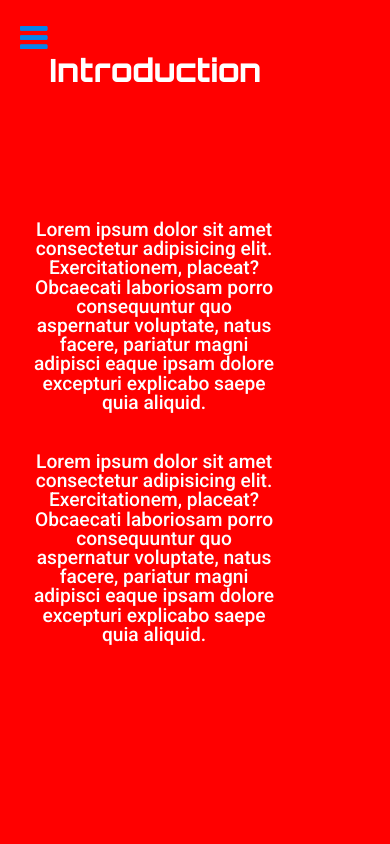
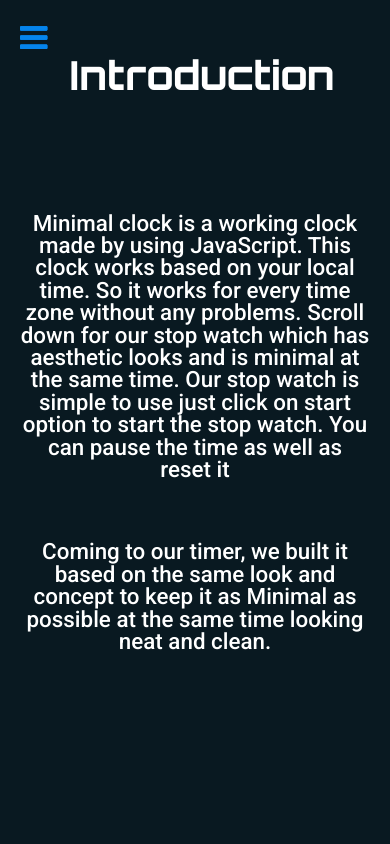
Before and after one commit to tech-introspectors/minimal-clock, a plain HTML site: page index.html in a window 390 px wide. Shown: the top 844 px of the page. Drawn offline with Linux system fonts and the light colour scheme.

Commit message:
Updated introduction section

```diff
--- a/css/style.css
+++ b/css/style.css
@@ -476,28 +476,30 @@ body.light .side-navbar{
         #intro-container{
             width: 100%;
             height: 100vh;
-            background-color: red;
         }
         .intro-heading{
             position: absolute;
-            left: -5%;
-            font-size: 2rem;
+            left:7%;
+            font-size: 2.5rem;
         }
         .intro-content p{
-            transform: translateX(-15%);
-            padding: 10px;
+            transform: translateX(0%);
+            padding: 20px;
+            width: 100%;
+            font-size: 1.4rem;
             text-align: center;
         }
         .dark-theam-clock .clock-name{
-            transform: translateX(-5%);
-            font-size: 2rem;
+            transform: translateX(10%);
+            font-size: 2.5rem;
 
         }
         .clock
         {
-            width: 270px;
-            height: 270px;
-            transform: translateX(-4%);
+            width: 350px;
+            height: 350px;
+            transform: translateX(10%);
+            margin-top: 50px;
 
         }
         .stop-watch-container .stop-watch{
--- a/index.html
+++ b/index.html
@@ -56,14 +56,15 @@
             <h1 class="intro-heading">Introduction</h1>
 
             <p>
-                Lorem ipsum dolor sit amet consectetur adipisicing elit. Exercitationem, placeat?
-                Obcaecati laboriosam porro consequuntur quo aspernatur voluptate, natus facere,
-                 pariatur magni adipisci eaque ipsam dolore excepturi explicabo saepe quia aliquid.
+                Minimal clock is a working clock made by using JavaScript. This clock works based on your local time.
+                So it works for every time zone without any problems. Scroll down for our stop watch which has aesthetic
+                looks and is minimal at the same time.
+                 Our stop watch is simple to use just click on start option to start the stop watch.
+                 You can pause the time as well as reset it
             </p>
             <p>
-                Lorem ipsum dolor sit amet consectetur adipisicing elit. Exercitationem, placeat?
-                Obcaecati laboriosam porro consequuntur quo aspernatur voluptate, natus facere,
-                 pariatur magni adipisci eaque ipsam dolore excepturi explicabo saepe quia aliquid.
+                Coming to our timer, we built it based on the same look and concept to keep it as Minimal as possible
+                 at the same time looking neat and clean.
             </p>
         </div>
 
```
